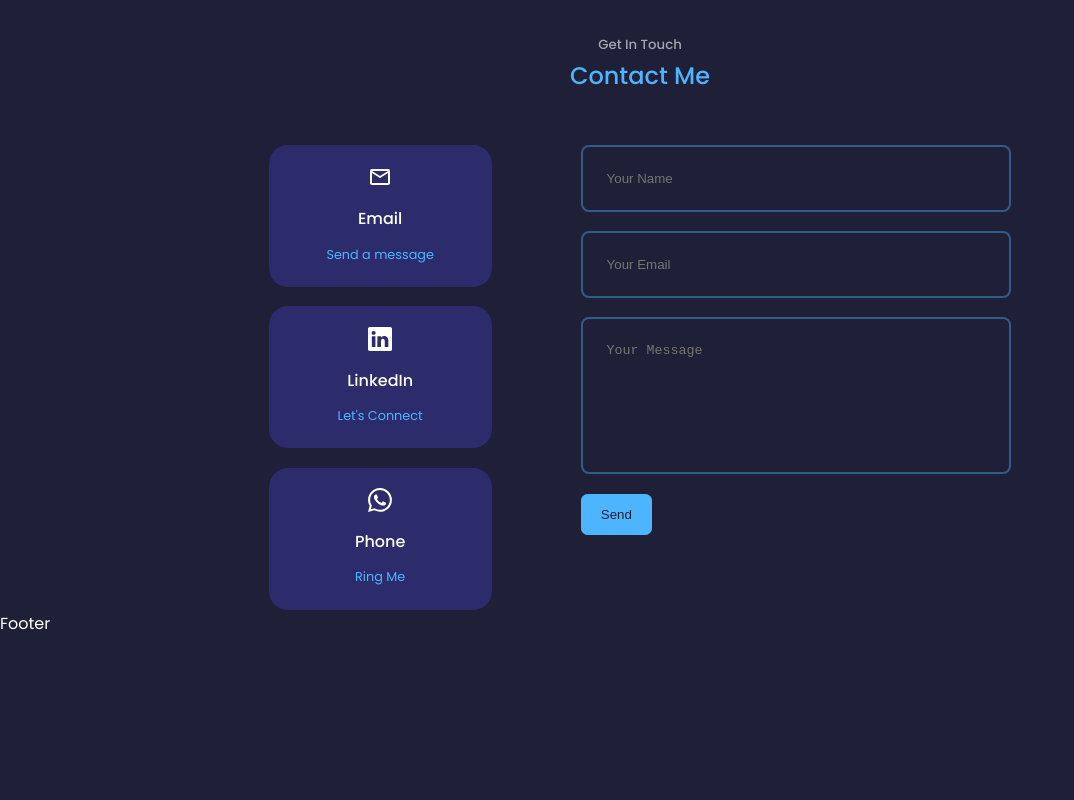
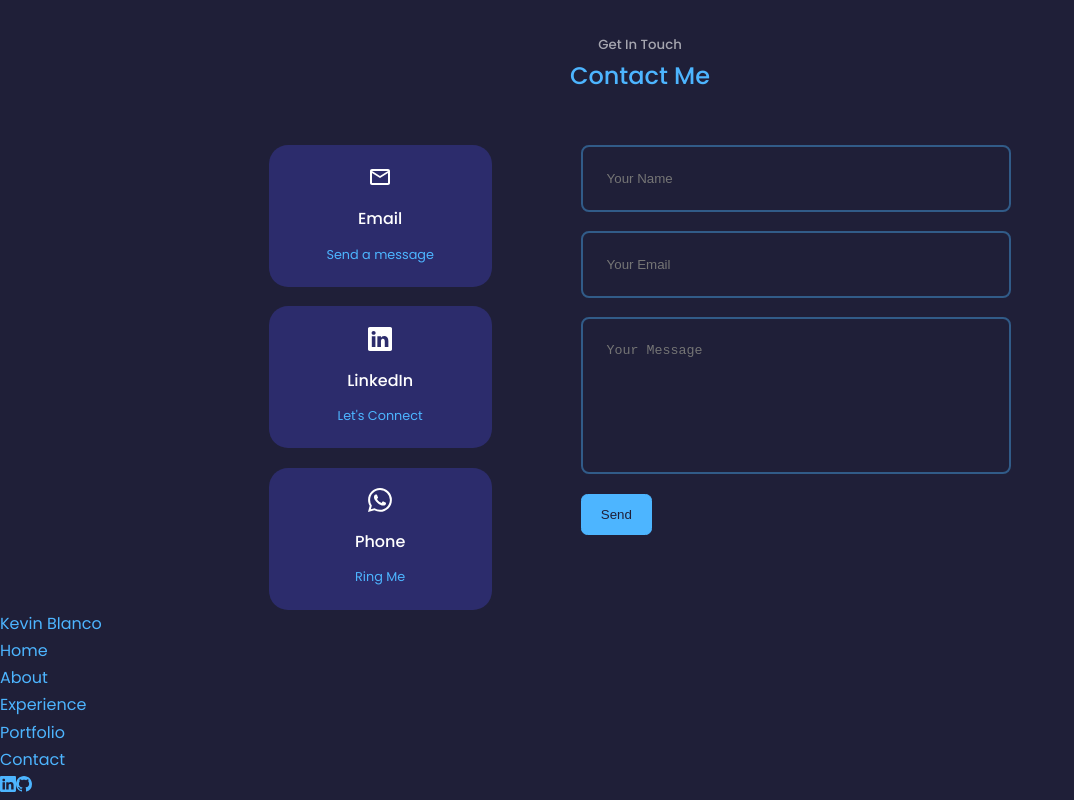
Before and after one commit to greensharpie/kevin-blanco, a React (Create React App) app: page / in a window 1280 px wide. Shown: the part 2860-3660 px from the top of the page, without its empty margins (0-1074 px from the left). Before the commit the page ends 3497 px from the top, so only its background shows below. Built offline with nearby package versions, Linux system fonts and the light colour scheme.

Commit message:
footer page icon imported

```diff
--- a/src/components/footer/Footer.jsx
+++ b/src/components/footer/Footer.jsx
@@ -1,9 +1,25 @@
 import React from 'react'
 import './footer.css'
+import { BsLinkedin, BsGithub } from 'react-icons/bs';
 
 const Footer = () => {
   return (
-    <div>Footer</div>
+    <footer>
+      <a href='#'className='footer__logo'>Kevin Blanco</a>
+
+      <ul className='permalinks'>
+        <li><a href='#'>Home</a></li>
+        <li><a href='#'>About</a></li>
+        <li><a href='#'>Experience</a></li>
+        <li><a href='#'>Portfolio</a></li>
+        <li><a href='#'>Contact</a></li>
+      </ul>
+
+      <div className="footer__socials">
+        <a href='https://www.linkedin.com/in/kevinjblanco/'><BsLinkedin/></a>
+        <a href='https://github.com/greensharpie'><BsGithub/></a>
+      </div>
+    </footer>
   )
 }
 
```
